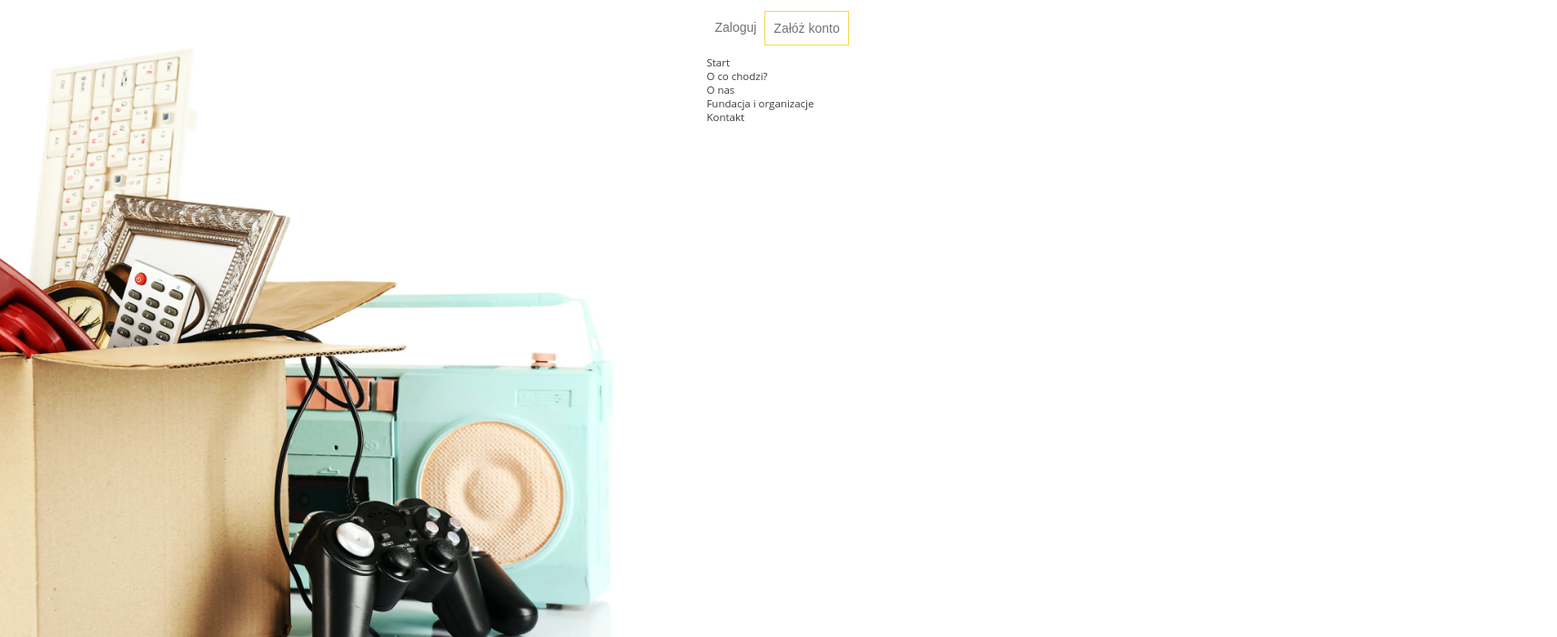
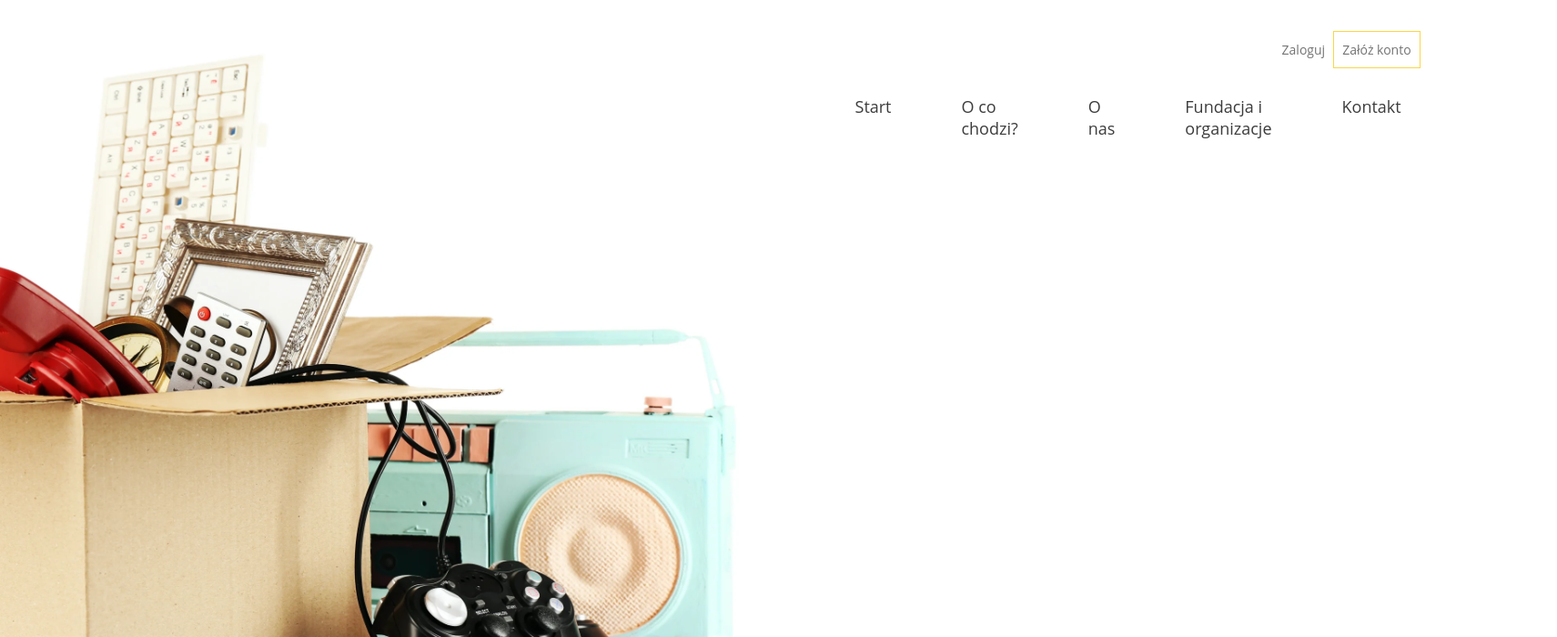
Before and after one commit to patryk-pi/oddam_w_dobre_rece, a React (Vite) app: page / in a window 1280 px wide. Shown: the top 700 px of the page at 91% size, 1711 px wide, since content can reach past the window. Built offline with nearby package versions, Linux system fonts and the light colour scheme.

Commit message:
added styling to Links in Navigation

```diff
--- a/src/assets/components/Navigation.tsx
+++ b/src/assets/components/Navigation.tsx
@@ -1,12 +1,16 @@
-import { StyledNavigation, StyledLogin } from "./styles/Navigation.styled";
+import {
+    StyledNavigation,
+    StyledLogin,
+    StyledLinks,
+} from "./styles/Navigation.styled";
 import theme from "./styles/Theme";
 
-interface NavigationLink {
+interface Link {
     sectionName: string;
     link: string;
 }
 
-const navigationLinks: NavigationLink[] = [
+const navigationLinks: Link[] = [
     {
         sectionName: "Start",
         link: "#start",
@@ -31,24 +35,24 @@ const navigationLinks: NavigationLink[] = [
 
 const Navigation = () => {
     return (
-        <div>
+        <StyledNavigation>
             <StyledLogin theme={theme}>
                 <li>
-                    <button>Zaloguj</button>
+                    <a>Zaloguj</a>
                 </li>
 
                 <li>
-                    <button>Załóż konto</button>
+                    <a>Załóż konto</a>
                 </li>
             </StyledLogin>
-            <ul>
+            <StyledLinks>
                 {navigationLinks.map((el, i) => (
                     <li key={i}>
                         <a href={el.link}>{el.sectionName}</a>
                     </li>
                 ))}
-            </ul>
-        </div>
+            </StyledLinks>
+        </StyledNavigation>
     );
 };
 export default Navigation;
--- a/src/assets/components/styles/Header.styled.ts
+++ b/src/assets/components/styles/Header.styled.ts
@@ -2,10 +2,11 @@ import styled from "styled-components";
 
 export const StyledHeader = styled.header`
     display: flex;
+    justify-content: space-between;
 `;
 
 export const StyledImage = styled.img`
     width: auto;
-    height: 80rem;
+    height: 90rem;
     margin-left: -40rem;
 `;
--- a/src/assets/components/styles/Navigation.styled.ts
+++ b/src/assets/components/styles/Navigation.styled.ts
@@ -1,23 +1,41 @@
 import styled from "styled-components";
 
-interface StyledLoginProps {
-    border?: string;
-}
-
-export const StyledNavigation = styled.nav``;
+export const StyledNavigation = styled.nav`
+    margin-right: 15rem;
+    display: flex;
+    flex-direction: column;
+`;
 
 export const StyledLogin = styled.ul`
     display: flex;
+    margin-top: 4.5rem;
+    align-self: flex-end;
 
     li {
-        &:last-of-type button {
+        &:last-of-type a {
             border: 1px solid ${({ theme }) => theme.colors.yellow};
         }
     }
 
-    button {
+    a {
         color: ${({ theme }) => theme.colors.grey};
         font-size: 1.4rem;
         padding: 1rem 0.9rem;
     }
 `;
+
+export const StyledLinks = styled.ul`
+    display: flex;
+    gap: 3.5rem;
+    font-size: 1.8rem;
+
+    li {
+        padding: 1rem 2rem;
+        border: 1px solid transparent;
+        transition: all 0.3s ease-in;
+
+        &:hover {
+            border: 1px solid ${({ theme }) => theme.colors.black};
+        }
+    }
+`;
```
